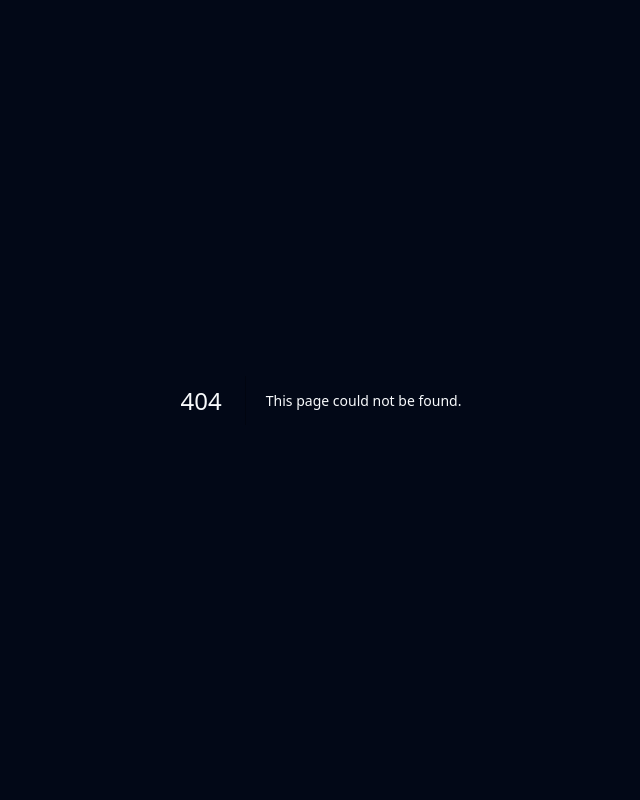
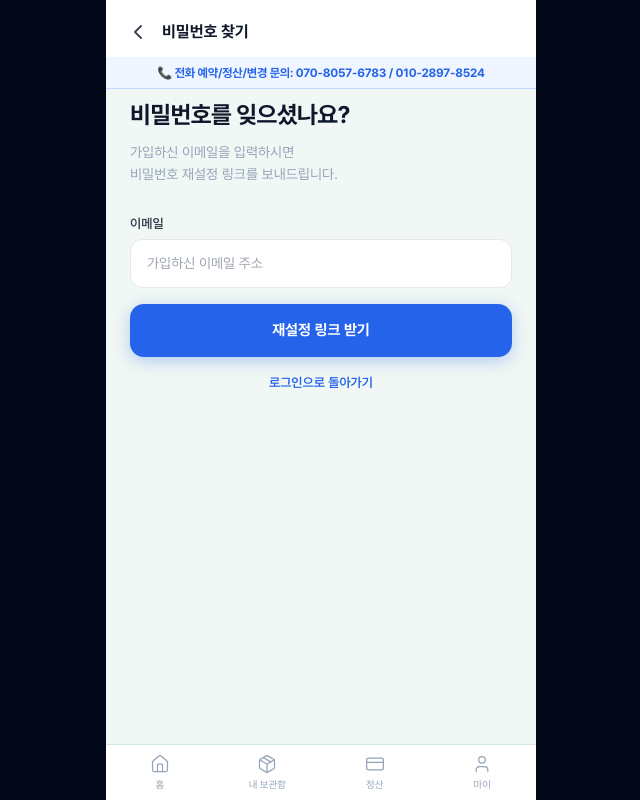
Before and after one commit to sangshin82-crypto/scene-box, a Next.js app: page /forgot-password in a window 1280 px wide. Before the commit this address had no page. Shown: the top 800 px of the page, without its empty margins (319-959 px from the left). Built offline with nearby package versions, Linux system fonts and the light colour scheme; no server answers.

Commit message:
feat: 비밀번호 찾기/재설정 기능 추가

```diff
--- /dev/null
+++ b/src/app/(customer)/forgot-password/page.tsx
@@ -0,0 +1,124 @@
+"use client";
+
+import { useState } from "react";
+import { useRouter } from "next/navigation";
+import { supabase } from "@/app/lib/supabase";
+import { ChevronLeft } from "lucide-react";
+
+const BLUE = "#2563EB";
+
+export default function ForgotPasswordPage() {
+  const router = useRouter();
+  const [email, setEmail] = useState("");
+  const [isSubmitting, setIsSubmitting] = useState(false);
+  const [sent, setSent] = useState(false);
+
+  const handleReset = async () => {
+    if (!email.trim()) return alert("이메일을 입력해주세요.");
+
+    setIsSubmitting(true);
+    try {
+      const { error } = await supabase.auth.resetPasswordForEmail(email, {
+        redirectTo: `${window.location.origin}/reset-password`,
+      });
+      if (error) {
+        alert("오류가 발생했습니다: " + error.message);
+        setIsSubmitting(false);
+        return;
+      }
+      setSent(true);
+    } catch (err: any) {
+      alert("처리 중 오류가 발생했습니다: " + err.message);
+      setIsSubmitting(false);
+    }
+  };
+
+  const inputStyle = {
+    width: "100%",
+    padding: "13px 16px",
+    borderRadius: 12,
+    border: "1px solid #E5E7EB",
+    fontSize: 14,
+    marginBottom: 16,
+    boxSizing: "border-box" as const,
+    color: "#111827",
+    background: "#fff",
+    outline: "none",
+  };
+
+  return (
+    <div style={{
+      background: "#F0F7F4",
+      minHeight: "100vh",
+      fontFamily: "'Pretendard','Apple SD Gothic Neo',sans-serif",
+      display: "flex",
+      justifyContent: "center",
+    }}>
+      <div style={{ width: "100%", maxWidth: 430, minHeight: "100vh", display: "flex", flexDirection: "column" }}>
+
+        {/* 헤더 */}
+        <div style={{ background: "#fff", borderBottom: "0.5px solid #D1E8DF" }}
+          className="flex items-center px-4 py-4">
+          <button onClick={() => router.back()} style={{ background: "none", border: "none", cursor: "pointer", padding: 4 }}>
+            <ChevronLeft size={24} color="#374151" strokeWidth={1.8} />
+          </button>
+          <span style={{ fontSize: 16, fontWeight: 700, color: "#0F172A", marginLeft: 8 }}>비밀번호 찾기</span>
+        </div>
+
+        {/* 폼 */}
+        <div style={{ padding: "32px 24px", flex: 1 }}>
+          {!sent ? (
+            <>
+              <div style={{ marginBottom: 28 }}>
+                <h1 style={{ fontSize: 24, fontWeight: 800, color: "#0F172A", letterSpacing: "-0.5px", marginBottom: 8 }}>
+                  비밀번호를 잊으셨나요?
+                </h1>
+                <p style={{ fontSize: 14, color: "#94A3B8", lineHeight: 1.6 }}>
+                  가입하신 이메일을 입력하시면<br />
+                  비밀번호 재설정 링크를 보내드립니다.
+                </p>
+              </div>
+
+              <label style={{ fontSize: 13, fontWeight: 600, color: "#374151", display: "block", marginBottom: 6 }}>이메일</label>
+              <input type="email" placeholder="가입하신 이메일 주소" value={email}
+                onChange={(e) => setEmail(e.target.value)} style={inputStyle} />
+
+              <button onClick={handleReset} disabled={isSubmitting}
+                style={{
+                  width: "100%", padding: "15px 0", borderRadius: 14, border: "none",
+                  background: isSubmitting ? "#93C5FD" : BLUE, color: "#fff",
+                  fontSize: 15, fontWeight: 700, cursor: isSubmitting ? "not-allowed" : "pointer",
+                  boxShadow: "0 4px 16px rgba(37,99,235,0.3)", transition: "all 0.2s",
+                }}>
+                {isSubmitting ? "발송 중..." : "재설정 링크 받기"}
+              </button>
+
+              <p style={{ textAlign: "center", fontSize: 13, color: "#94A3B8", marginTop: 16 }}>
+                <a href="/" style={{ color: BLUE, fontWeight: 600, textDecoration: "none" }}>로그인으로 돌아가기</a>
+              </p>
+            </>
+          ) : (
+            <div style={{ textAlign: "center", paddingTop: 40 }}>
+              <div style={{ fontSize: 48, marginBottom: 16 }}>📧</div>
+              <h1 style={{ fontSize: 22, fontWeight: 800, color: "#0F172A", marginBottom: 12 }}>
+                메일을 확인해주세요
+              </h1>
+              <p style={{ fontSize: 14, color: "#64748B", lineHeight: 1.7, marginBottom: 28 }}>
+                <strong style={{ color: "#0F172A" }}>{email}</strong> 으로<br />
+                비밀번호 재설정 링크를 보냈습니다.<br />
+                메일의 링크를 눌러 새 비밀번호를 설정해주세요.<br /><br />
+                <span style={{ fontSize: 13, color: "#94A3B8" }}>(메일이 안 보이면 스팸함을 확인해주세요)</span>
+              </p>
+              <a href="/" style={{
+                display: "inline-block", padding: "13px 32px", borderRadius: 12,
+                background: BLUE, color: "#fff", fontSize: 14, fontWeight: 700, textDecoration: "none",
+              }}>
+                로그인으로 돌아가기
+              </a>
+            </div>
+          )}
+        </div>
+      </div>
+    </div>
+  );
+}
--- a/src/app/(customer)/page.tsx
+++ b/src/app/(customer)/page.tsx
@@ -268,6 +268,9 @@ export default function LandingPage() {
             >
               로그인
             </button>
+            <p style={{ textAlign: "right", fontSize: 12, color: "#94A3B8", marginTop: 8 }}>
+              <a href="/forgot-password" style={{ color: "#6B7280", textDecoration: "none" }}>비밀번호를 잊으셨나요?</a>
+            </p>
           </div>
           <button
             onClick={handleKakaoLogin}
--- /dev/null
+++ b/src/app/(customer)/reset-password/page.tsx
@@ -0,0 +1,115 @@
+"use client";
+
+import { useState, useEffect } from "react";
+import { supabase } from "@/app/lib/supabase";
+
+const BLUE = "#2563EB";
+
+export default function ResetPasswordPage() {
+  const [password, setPassword] = useState("");
+  const [passwordConfirm, setPasswordConfirm] = useState("");
+  const [isSubmitting, setIsSubmitting] = useState(false);
+  const [ready, setReady] = useState(false);
+
+  // 메일 링크로 들어오면 Supabase가 세션을 자동 설정함
+  useEffect(() => {
+    const { data: { subscription } } = supabase.auth.onAuthStateChange((event) => {
+      if (event === "PASSWORD_RECOVERY" || event === "SIGNED_IN") {
+        setReady(true);
+      }
+    });
+    // 이미 세션이 있는 경우도 체크
+    supabase.auth.getSession().then(({ data }) => {
+      if (data.session) setReady(true);
+    });
+    return () => subscription.unsubscribe();
+  }, []);
+
+  const handleUpdate = async () => {
+    if (password.length < 6) return alert("비밀번호는 6자 이상이어야 합니다.");
+    if (password !== passwordConfirm) return alert("비밀번호가 일치하지 않습니다.");
+
+    setIsSubmitting(true);
+    try {
+      const { error } = await supabase.auth.updateUser({ password });
+      if (error) {
+        alert("오류가 발생했습니다: " + error.message);
+        setIsSubmitting(false);
+        return;
+      }
+      alert("비밀번호가 변경되었습니다! 새 비밀번호로 로그인해주세요.");
+      window.location.href = "/";
+    } catch (err: any) {
+      alert("처리 중 오류가 발생했습니다: " + err.message);
+      setIsSubmitting(false);
+    }
+  };
+
+  const inputStyle = {
+    width: "100%",
+    padding: "13px 16px",
+    borderRadius: 12,
+    border: "1px solid #E5E7EB",
+    fontSize: 14,
+    marginBottom: 12,
+    boxSizing: "border-box" as const,
+    color: "#111827",
+    background: "#fff",
+    outline: "none",
+  };
+
+  return (
+    <div style={{
+      background: "#F0F7F4",
+      minHeight: "100vh",
+      fontFamily: "'Pretendard','Apple SD Gothic Neo',sans-serif",
+      display: "flex",
+      justifyContent: "center",
+    }}>
+      <div style={{ width: "100%", maxWidth: 430, minHeight: "100vh", display: "flex", flexDirection: "column" }}>
+
+        {/* 헤더 */}
+        <div style={{ background: "#fff", borderBottom: "0.5px solid #D1E8DF" }}
+          className="flex items-center px-4 py-4">
+          <span style={{ fontSize: 16, fontWeight: 700, color: "#0F172A" }}>새 비밀번호 설정</span>
+        </div>
+
+        {/* 폼 */}
+        <div style={{ padding: "32px 24px", flex: 1 }}>
+          <div style={{ marginBottom: 28 }}>
+            <h1 style={{ fontSize: 24, fontWeight: 800, color: "#0F172A", letterSpacing: "-0.5px", marginBottom: 8 }}>
+              새 비밀번호를 입력해주세요
+            </h1>
+            <p style={{ fontSize: 14, color: "#94A3B8", lineHeight: 1.6 }}>
+              안전한 새 비밀번호를 설정해주세요.
+            </p>
+          </div>
+
+          <label style={{ fontSize: 13, fontWeight: 600, color: "#374151", display: "block", marginBottom: 6 }}>새 비밀번호</label>
+          <input type="password" placeholder="새 비밀번호 (6자 이상)" value={password}
+            onChange={(e) => setPassword(e.target.value)} style={inputStyle} />
+
+          <label style={{ fontSize: 13, fontWeight: 600, color: "#374151", display: "block", marginBottom: 6 }}>새 비밀번호 확인</label>
+          <input type="password" placeholder="새 비밀번호 다시 입력" value={passwordConfirm}
+            onChange={(e) => setPasswordConfirm(e.target.value)} style={{ ...inputStyle, marginBottom: 20 }} />
+
+          <button onClick={handleUpdate} disabled={isSubmitting || !ready}
+            style={{
+              width: "100%", padding: "15px 0", borderRadius: 14, border: "none",
+              background: (isSubmitting || !ready) ? "#93C5FD" : BLUE, color: "#fff",
+              fontSize: 15, fontWeight: 700, cursor: (isSubmitting || !ready) ? "not-allowed" : "pointer",
+              boxShadow: "0 4px 16px rgba(37,99,235,0.3)", transition: "all 0.2s",
+            }}>
+            {isSubmitting ? "변경 중..." : !ready ? "링크 확인 중..." : "비밀번호 변경하기"}
+          </button>
+
+          {!ready && (
+            <p style={{ textAlign: "center", fontSize: 12, color: "#94A3B8", marginTop: 12 }}>
+              메일의 재설정 링크를 통해 접속해주세요.
+            </p>
+          )}
+        </div>
+      </div>
+    </div>
+  );
+}
```
